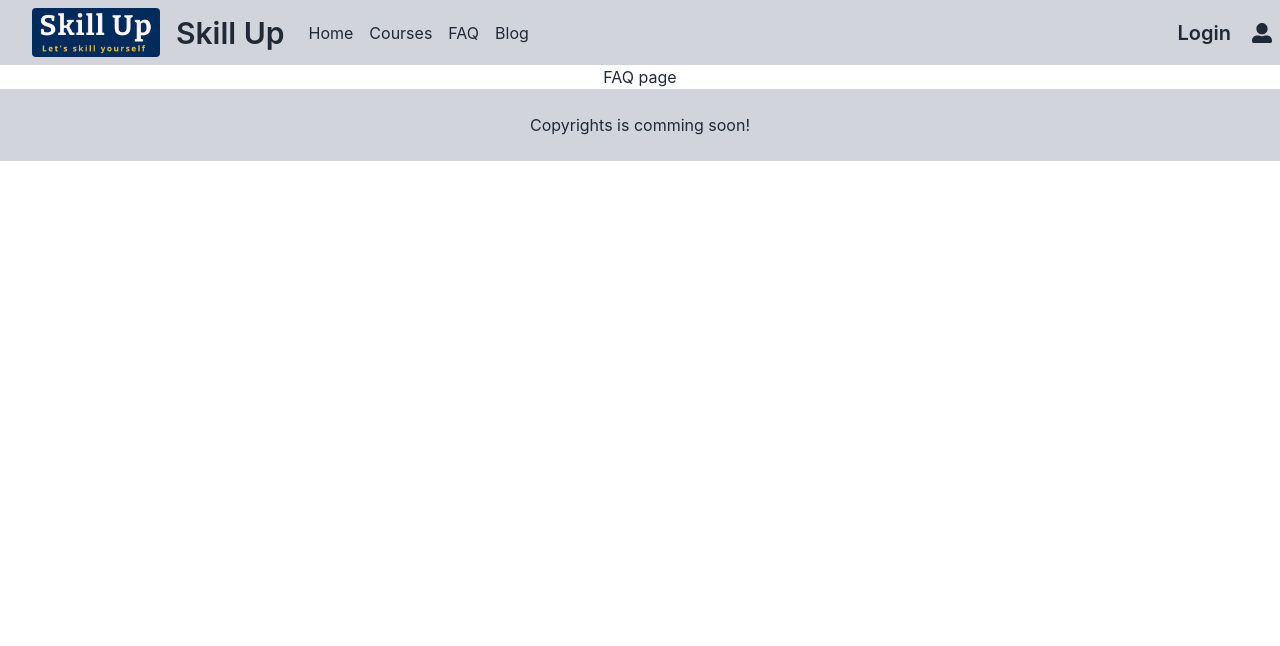
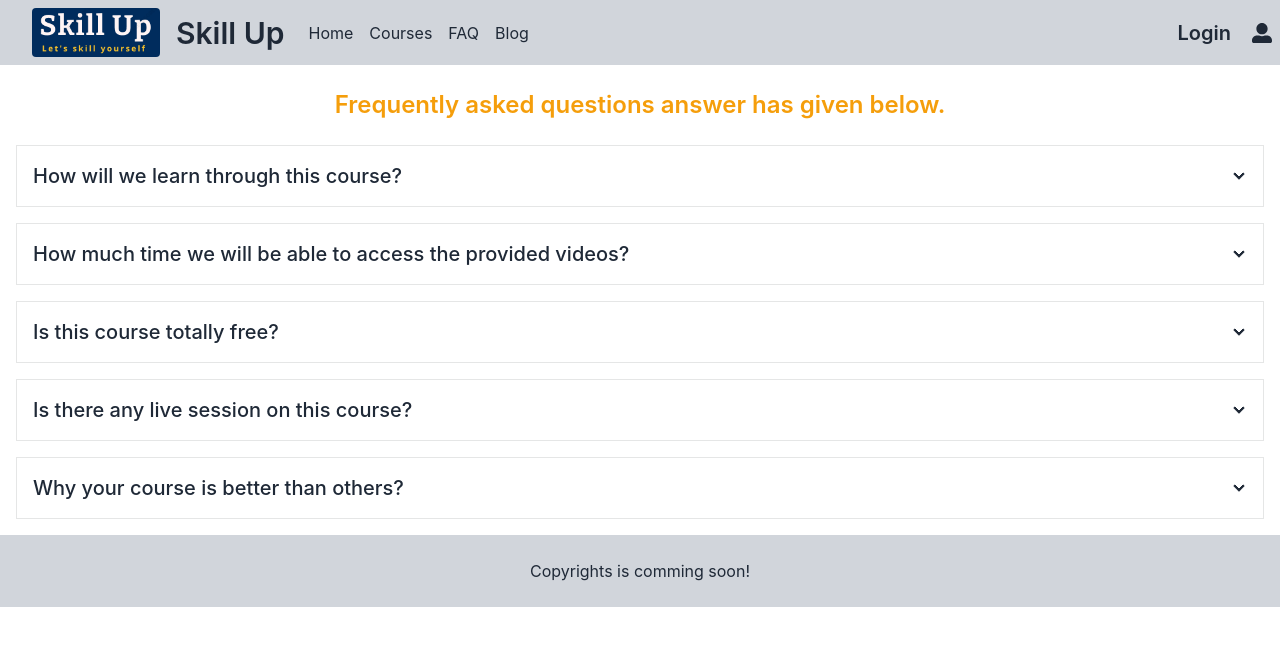
Before and after one commit to zakiralhasan/skill-up-client, a React (Create React App) app: page /FAQ in a window 1280 px wide. Shown: the top 646 px of the page. Built offline with nearby package versions, Linux system fonts and the light colour scheme; no server answers.

Commit message:
FAQ page disign done

```diff
--- a/src/Components/Pages/Course/Course.js
+++ b/src/Components/Pages/Course/Course.js
@@ -3,8 +3,6 @@ import { Link, useLoaderData } from "react-router-dom";
 
 const Course = () => {
   const courseTitle = useLoaderData();
-
-  console.log(courseTitle);
 
   return (
     <div className="bg-gray-100 flex flex-col sm:flex-row pb-4">
--- a/src/Components/Pages/CourseDetails/CourseDetails.js
+++ b/src/Components/Pages/CourseDetails/CourseDetails.js
@@ -12,7 +12,7 @@ const CourseDetails = () => {
     topics03,
     topics04,
   } = useLoaderData();
-  console.log(topics04);
+
   return (
     <div>
       <div>
--- a/src/Components/Pages/FAQ/FAQ.js
+++ b/src/Components/Pages/FAQ/FAQ.js
@@ -3,7 +3,83 @@ import React from "react";
 const FAQ = () => {
   return (
     <div>
-      <h1>FAQ page</h1>
+      <h1 className="text-2xl my-6 font-semibold text-amber-500">
+        Frequently asked questions answer has given below.
+      </h1>
+      <div>
+        <div
+          tabIndex={0}
+          className="collapse collapse-arrow border border-base-300 bg-base-100 mx-4 my-4"
+        >
+          <div className="collapse-title text-xl font-medium text-justify">
+            How will we learn through this course?
+          </div>
+          <div className="collapse-content text-justify">
+            <p>
+              Definitely, you will learn online. We will provide you with videos
+              and notes through your account.
+            </p>
+          </div>
+        </div>
+        <div
+          tabIndex={1}
+          className="collapse collapse-arrow border border-base-300 bg-base-100 mx-4 my-4"
+        >
+          <div className="collapse-title text-xl font-medium text-justify">
+            How much time we will be able to access the provided videos?
+          </div>
+          <div className="collapse-content text-justify">
+            <p>
+              It will have lifetime access, also you can communicate with our
+              team until you are skilled up.
+            </p>
+          </div>
+        </div>
+        <div
+          tabIndex={2}
+          className="collapse collapse-arrow border border-base-300 bg-base-100 mx-4 my-4"
+        >
+          <div className="collapse-title text-xl font-medium text-justify">
+            Is this course totally free?
+          </div>
+          <div className="collapse-content text-justify">
+            <p>
+              No, we have both options free and premium. Firstly you try our
+              free course. If you are interested, then we will discuss the
+              premium course.
+            </p>
+          </div>
+        </div>
+        <div
+          tabIndex={3}
+          className="collapse collapse-arrow border border-base-300 bg-base-100 mx-4 my-4"
+        >
+          <div className="collapse-title text-xl font-medium text-justify">
+            Is there any live session on this course?
+          </div>
+          <div className="collapse-content text-justify">
+            <p>
+              Yes, our team will take a live session two times every week. Where
+              you can ask any questions related to our provided course.
+            </p>
+          </div>
+        </div>
+        <div
+          tabIndex={4}
+          className="collapse collapse-arrow border border-base-300 bg-base-100 mx-4 my-4"
+        >
+          <div className="collapse-title text-xl font-medium text-justify">
+            Why your course is better than others?
+          </div>
+          <div className="collapse-content text-justify">
+            <p>
+              Our course is better than others because we provide good quality
+              study materials. Also, we have a qualified team who will help you
+              to build up your career.
+            </p>
+          </div>
+        </div>
+      </div>
     </div>
   );
 };
--- a/src/Components/Pages/Login/Login.js
+++ b/src/Components/Pages/Login/Login.js
@@ -1,16 +1,26 @@
 import { GoogleAuthProvider } from "firebase/auth";
 import React, { useContext, useState } from "react";
-import { Link } from "react-router-dom";
+import { Link, useLocation, useNavigate } from "react-router-dom";
 import { AuthContext } from "../../../Contexts/AuthProvider";
 import { FcGoogle } from "react-icons/fc";
 import { FaGithub, FaFacebook } from "react-icons/fa";
+import swal from "sweetalert";
 
 const Login = () => {
   const [errorMessage, setErrorMessage] = useState(null);
   const provider = new GoogleAuthProvider();
-  const { user, userLoginWithEmailAndPassword, loginUserWithGoogle } =
-    useContext(AuthContext);
+  const {
+    user,
+    userLoginWithEmailAndPassword,
+    loginUserWithGoogle,
+    setLoading,
+  } = useContext(AuthContext);
 
+  const navigate = useNavigate();
+  const location = useLocation();
+  const from = location.state?.from?.pathname || "/";
+
+  console.log(user);
   const handleForm = (event) => {
     event.preventDefault();
     const form = event.target;
@@ -20,8 +30,16 @@ const Login = () => {
     //user login with email and password
     userLoginWithEmailAndPassword(email, password)
       .then((result) => {
-        const user = result.user;
-        console.log(user);
+        const loginUser = result.user;
+        console.log(loginUser);
+
+        // used for user email verification issue resolve
+        navigate(from, { replace: true });
+        // if (user?.emailVerified) {
+        //   navigate(from, { replace: true });
+        // } else {
+        //   swal(" Your email is not verified yet! Please verify your email.");
+        // }
         form.reset();
         setErrorMessage("");
       })
--- a/src/Components/Pages/Shared/Navbar/Navbar.js
+++ b/src/Components/Pages/Shared/Navbar/Navbar.js
@@ -7,7 +7,7 @@ import { AuthContext } from "../../../../Contexts/AuthProvider";
 
 const Navbar = () => {
   const { user, logOutUser, loading } = useContext(AuthContext);
-  console.log(user);
+  // console.log(user);
 
   const hndleUserLogout = () => {
     logOutUser()
--- a/src/Contexts/AuthProvider.js
+++ b/src/Contexts/AuthProvider.js
@@ -21,21 +21,25 @@ const AuthProvider = ({ children }) => {
 
   //create new user through email and password
   const creatUser = (email, password) => {
+    setLoading(true);
     return createUserWithEmailAndPassword(auth, email, password);
   };
 
   //user login with email and password
   const userLoginWithEmailAndPassword = (email, password) => {
+    setLoading(true);
     return signInWithEmailAndPassword(auth, email, password);
   };
 
   //take user name and photo URL during registration
   const updateUserProfile = (profile) => {
+    setLoading(true);
     return updateProfile(auth.currentUser, profile);
   };
 
   //login user through google
   const loginUserWithGoogle = (provider) => {
+    setLoading(true);
     return signInWithPopup(auth, provider);
   };
 
@@ -43,29 +47,31 @@ const AuthProvider = ({ children }) => {
   useEffect(() => {
     const unsubscribeUser = () => {
       onAuthStateChanged(auth, (currentUser) => {
-        //used for user email verification issue resolve
-        // if (currentUser === null || currentUser.emailVerified) {
-        //   setUser(currentUser);
-        // }
-        setUser(currentUser);
+        // used for user email verification issue resolve
+        if (currentUser === null || currentUser.emailVerified) {
+          setUser(currentUser);
+        }
+        setLoading(false);
       });
-      setLoading(false);
     };
     return () => unsubscribeUser();
   }, []);
 
   //user email varify through valid mail
   const userEmailVerification = (email) => {
+    setLoading(true);
     return sendEmailVerification(auth.currentUser);
   };
 
   //logout user
   const logOutUser = () => {
+    setLoading(true);
     return signOut(auth);
   };
 
   //reset user password through email
   const resetUserPassword = (email) => {
+    setLoading(true);
     return sendPasswordResetEmail(auth, email);
   };
 
--- a/src/Routes/PrivetRoute.js
+++ b/src/Routes/PrivetRoute.js
@@ -0,0 +1,31 @@
+import React from "react";
+import { useContext } from "react";
+import { Navigate, useLocation } from "react-router-dom";
+import { AuthContext } from "../Contexts/AuthProvider";
+
+const PrivetRoute = ({ children }) => {
+  const { user, loading } = useContext(AuthContext);
+  const location = useLocation();
+
+  //waiting for getting user data
+  if (loading) {
+    return (
+      <p className="w-full text-blue-500 normal-case btn btn-ghost border-none loading">
+        Loading...
+      </p>
+    );
+  }
+
+  //access for valid user only
+  if (!user) {
+    return (
+      <Navigate to="/login" state={{ from: location }} replace>
+        {children}
+      </Navigate>
+    );
+  } else {
+    return children;
+  }
+};
+
+export default PrivetRoute;
--- a/src/Routes/Route.js
+++ b/src/Routes/Route.js
@@ -10,6 +10,7 @@ import PremiumCourse from "../Components/Pages/PremiumCourse/PremiumCourse";
 import Register from "../Components/Pages/Register/Register";
 import Reset from "../Components/Pages/Reset/Reset";
 import Main from "../Layout/Main";
+import PrivetRoute from "./PrivetRoute";
 
 const router = createBrowserRouter([
   {
@@ -33,7 +34,14 @@ const router = createBrowserRouter([
       { path: "login", element: <Login></Login> },
       { path: "register", element: <Register></Register> },
       { path: "blog", element: <Blog></Blog> },
-      { path: "premium", element: <PremiumCourse></PremiumCourse> },
+      {
+        path: "premium",
+        element: (
+          <PrivetRoute>
+            <PremiumCourse></PremiumCourse>
+          </PrivetRoute>
+        ),
+      },
       { path: "/reset", element: <Reset></Reset> },
     ],
   },
```
